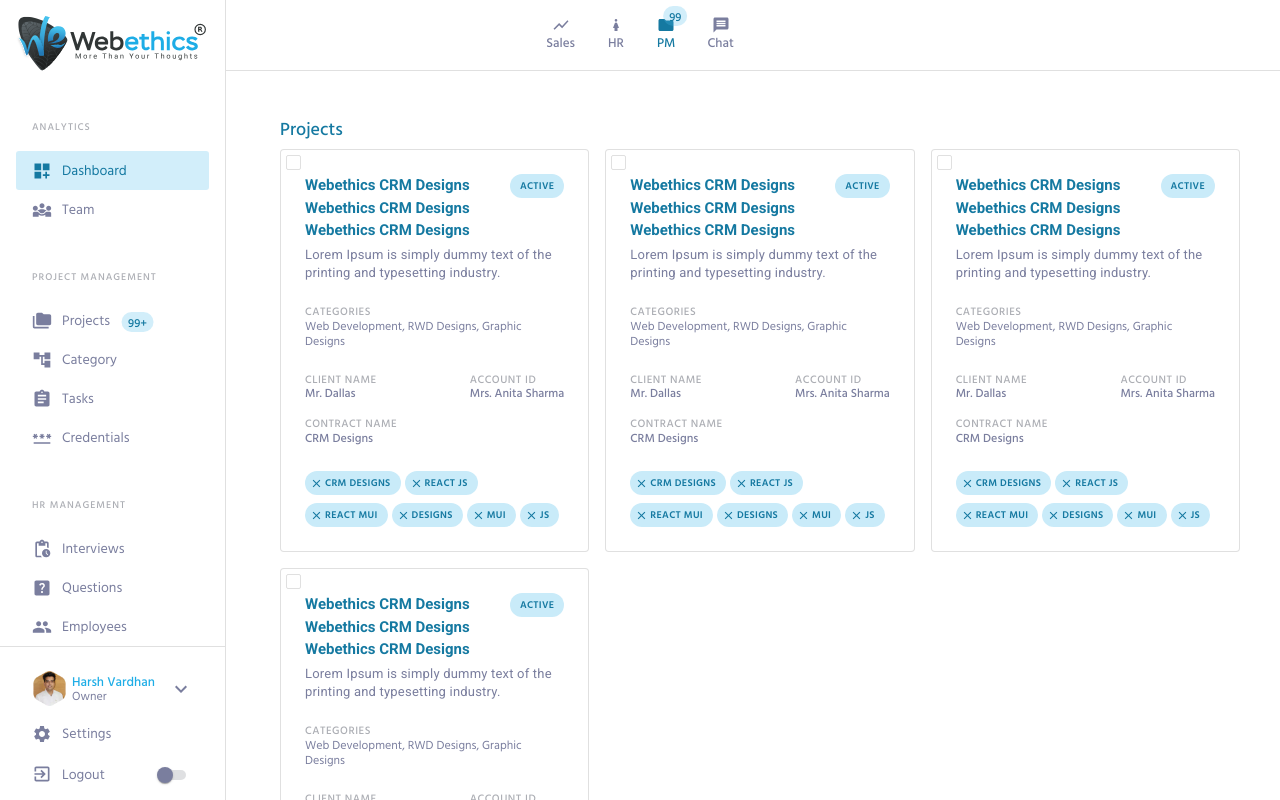
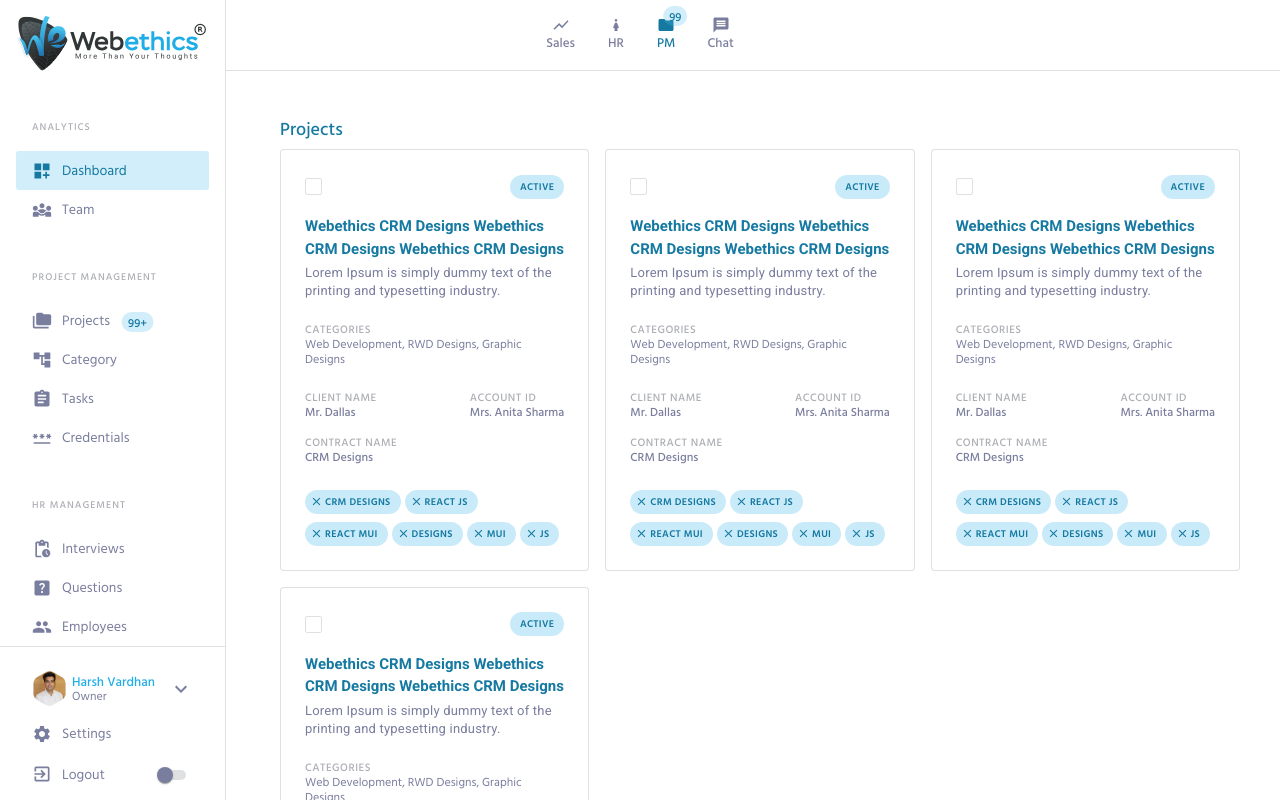
Before and after one commit to webethics/crm, a React (Create React App) app: page /projects in a window 1280 px wide. Shown: the top 800 px of the page. Built offline with nearby package versions, Linux system fonts and the light colour scheme.

Commit message:
update the design of top section in the project listing section.

```diff
--- a/src/components/pm/Projects.jsx
+++ b/src/components/pm/Projects.jsx
@@ -15,6 +15,7 @@
 import PersonIcon from '@mui/icons-material/Person';
 import { NavLink } from 'react-router-dom';
 import CloseIcon from '@mui/icons-material/Close';
+import useViewport from '../../utils/useViewport';
 
 const actions = [
    { icon: <CreateIcon sx={{ color: 'sidebar.iconText', fontSize: '16px' }} />, name: 'Edit' },
@@ -32,7 +33,6 @@
    color: ${props => props.theme.palette.primary.dark};
    font-size:12px;
    font-weight: 500;
-   margin-left: auto;
    cursor:pointer;
    margin-top: 8px;
    svg {
@@ -54,11 +54,8 @@
 const RedesignCheckbox = styled(Checkbox)`
    padding:0;
    border-radius: 0;
-   position: absolute;
-   top:5px;
-   left:5px;
-   width: 15px;
-   height: 15px;
+   width: 17px;
+   height: 17px;
    overflow: hidden;
    border-radius: 2px;
    border: 1px solid rgba(0,0,0,0.12);
@@ -86,11 +83,12 @@
 background-color: ${props => props.theme.palette.common.white};
    ${props => props.theme.breakpoints.up("lg")} {
       &:hover {
-         border-color: ${props => props.theme.palette.primary.dark};
          .MuiCheckbox-root {
-            border-color: ${props => props.theme.palette.primary.dark};
+            &:not(.Mui-checked) {
+               border-color: ${props => props.theme.palette.sidebar.iconText};
                &:after {
-               background-color: ${props => props.theme.palette.primary.dark};
+                  background-color: ${props => props.theme.palette.sidebar.iconText};
+               }
             }
          }
          .iconWrap {
@@ -108,18 +106,18 @@
    flex-wrap: wrap;
    align-items: center;
    justify-content: flex-end;
-   position: absolute;
-   top: 50px;
-   right: 14px;
+   margin-left: auto;
 `;
 
 const CustomSpeedDial = styled(SpeedDial)`
-   opacity:0;
    border-radius:4px;
-   padding: 5px;
    transition: opacity 0.25s;
+   padding: 0;
    &:hover {
       color: #2e8b57;
+   }
+   ${props => props.theme.breakpoints.up("lg")} {
+      opacity:0;
    }
   .MuiFab-root {
       box-shadow: none;
@@ -139,7 +137,7 @@
       border-radius: 0;
       min-height:initial;
       background-color:transparent;
-      ${props => props.theme.breakpoints.up("lg")} {
+      ${props => props.theme.breakpoints.up("xs")} {
          display: none;
       }
       &:hover {
@@ -169,12 +167,12 @@
 
 
 const Projects = () => {
+   const { width } = useViewport();
    const [status, setStatus] = useState('');
 
    const handleChange = (event) => {
       setStatus(event.target.value);
    };
-
    return (
       <Container sx={{ maxWidth: { xs: 'initial' }, pt: { xs: '25px', lg: 0 }, px: 0 }}>
          <Typography variant="h1" component="h1" sx={{ color: 'primary.dark', mb: 1, px: 2, fontFamily: "'Hind', sans-serif" }}>Projects</Typography>
@@ -182,34 +180,16 @@
          <Grid container spacing={2} sx={{ px: { xs: 2 } }}>
             <Grid item xs={12} sm={6} md={4} xl={4} xxl={3}>
                <PaperWrap elevation={0} sx={{ p: 3 }}>
-                  <Grid item xs={12} sx={{ display: 'flex', alignItems: { xs: 'center', lg: 'flex-start' }, flexDirection: 'column' }}>
+                  <Grid item xs={12} sx={{ display: 'flex', alignItems: 'flex-start', flexDirection: 'column' }}>
 
-                     <RedesignCheckbox size="small" sx={{ color: 'sidebar.label' }} />
-                     <CustomChip label="Active" sx={{ position: 'absolute', right: '20px', zIndex: 3, cursor: 'pointer', mt: 0 }} />
-                     {/* <Box sx={{ minWidth: 120 }}>
-                        <FormControl fullWidth>
-                           <InputLabel id="demo-simple-select-label">Status</InputLabel>
-                           <Select
-                              labelId="demo-simple-select-label"
-                              id="demo-simple-select"
-                              value={status}
-                              label="Status"
-                              onChange={handleChange}
-                              sx={{
-                                 backgroundColor: 'primary.light',
-                              }}
-                           >
-                              <MenuItem value={10}>Open</MenuItem>
-                              <MenuItem value={20}>Close</MenuItem>
-                              <MenuItem value={30}>Hold</MenuItem>
-                           </Select>
-                        </FormControl>
-                     </Box> */}
+                     <Box component="div" sx={{ display: 'flex', flexWrap: 'wrap', flexDirection: 'row', alignItems: 'center', width: '100%', pb: 2 }}>
+                        <RedesignCheckbox size="small" sx={{ color: 'sidebar.label', display: 'inline-flex' }} />
+
                         <IconWrap className='iconWrap'>
                            <CustomSpeedDial
                               ariaLabel="SpeedDial basic example"
                               icon={<MoreVertIcon fontSize="small" sx={{ color: 'sidebar.iconText' }} />}
-                           direction="down"
+                              direction='left'
                               open={true}
                            >
                               {actions.map((action) => (
@@ -222,9 +202,10 @@
                               ))}
                            </CustomSpeedDial>
                         </IconWrap>
-
+                        <CustomChip label="Active" sx={{ cursor: 'pointer', mt: 0, mr: 0 }} />
+                     </Box>
                      <Box component="div" sx={{ boxSizing: 'border-box', width: { xl: '100%' }, pb: 3, position: 'relative', }}>
-                        <NavLink className="projectTitle"><Typography component="div" sx={{ fontWeight: '600', color: 'primary.dark', fontFamily: "'Roboto',sans-serif", fontSize: '15px', pr: '60px' }}>Webethics CRM Designs Webethics CRM Designs Webethics CRM Designs</Typography></NavLink>
+                        <NavLink className="projectTitle"><Typography component="div" sx={{ fontWeight: '600', color: 'primary.dark', fontFamily: "'Roboto',sans-serif", fontSize: '15px' }}>Webethics CRM Designs Webethics CRM Designs Webethics CRM Designs</Typography></NavLink>
                         <Typography component="div" sx={{ color: 'sidebar.iconText', lineHeight: 1.4, fontSize: '13px', mt: 0.5, fontFamily: "'Roboto',sans-serif", letterSpacing: '0.2px' }}>Lorem Ipsum is simply dummy text of the printing and typesetting industry.</Typography>
                      </Box>
 
@@ -260,34 +241,16 @@
             </Grid>
             <Grid item xs={12} sm={6} md={4} xl={4} xxl={3}>
                <PaperWrap elevation={0} sx={{ p: 3 }}>
-                  <Grid item xs={12} sx={{ display: 'flex', alignItems: { xs: 'center', lg: 'flex-start' }, flexDirection: 'column' }}>
+                  <Grid item xs={12} sx={{ display: 'flex', alignItems: 'flex-start', flexDirection: 'column' }}>
 
-                     <RedesignCheckbox size="small" sx={{ color: 'sidebar.label' }} />
-                     <CustomChip label="Active" sx={{ position: 'absolute', right: '20px', zIndex: 3, cursor: 'pointer', mt: 0 }} />
-                     {/* <Box sx={{ minWidth: 120 }}>
-                        <FormControl fullWidth>
-                           <InputLabel id="demo-simple-select-label">Status</InputLabel>
-                           <Select
-                              labelId="demo-simple-select-label"
-                              id="demo-simple-select"
-                              value={status}
-                              label="Status"
-                              onChange={handleChange}
-                              sx={{
-                                 backgroundColor: 'primary.light',
-                              }}
-                           >
-                              <MenuItem value={10}>Open</MenuItem>
-                              <MenuItem value={20}>Close</MenuItem>
-                              <MenuItem value={30}>Hold</MenuItem>
-                           </Select>
-                        </FormControl>
-                     </Box> */}
+                     <Box component="div" sx={{ display: 'flex', flexWrap: 'wrap', flexDirection: 'row', alignItems: 'center', width: '100%', pb: 2 }}>
+                        <RedesignCheckbox size="small" sx={{ color: 'sidebar.label', display: 'inline-flex' }} />
+
                         <IconWrap className='iconWrap'>
                            <CustomSpeedDial
                               ariaLabel="SpeedDial basic example"
                               icon={<MoreVertIcon fontSize="small" sx={{ color: 'sidebar.iconText' }} />}
-                           direction="down"
+                              direction='left'
                               open={true}
                            >
                               {actions.map((action) => (
@@ -300,9 +263,10 @@
                               ))}
                            </CustomSpeedDial>
                         </IconWrap>
-
+                        <CustomChip label="Active" sx={{ cursor: 'pointer', mt: 0, mr: 0 }} />
+                     </Box>
                      <Box component="div" sx={{ boxSizing: 'border-box', width: { xl: '100%' }, pb: 3, position: 'relative', }}>
-                        <NavLink className="projectTitle"><Typography component="div" sx={{ fontWeight: '600', color: 'primary.dark', fontFamily: "'Roboto',sans-serif", fontSize: '15px', pr: '60px' }}>Webethics CRM Designs Webethics CRM Designs Webethics CRM Designs</Typography></NavLink>
+                        <NavLink className="projectTitle"><Typography component="div" sx={{ fontWeight: '600', color: 'primary.dark', fontFamily: "'Roboto',sans-serif", fontSize: '15px' }}>Webethics CRM Designs Webethics CRM Designs Webethics CRM Designs</Typography></NavLink>
                         <Typography component="div" sx={{ color: 'sidebar.iconText', lineHeight: 1.4, fontSize: '13px', mt: 0.5, fontFamily: "'Roboto',sans-serif", letterSpacing: '0.2px' }}>Lorem Ipsum is simply dummy text of the printing and typesetting industry.</Typography>
                      </Box>
 
@@ -338,34 +302,16 @@
             </Grid>
             <Grid item xs={12} sm={6} md={4} xl={4} xxl={3}>
                <PaperWrap elevation={0} sx={{ p: 3 }}>
-                  <Grid item xs={12} sx={{ display: 'flex', alignItems: { xs: 'center', lg: 'flex-start' }, flexDirection: 'column' }}>
+                  <Grid item xs={12} sx={{ display: 'flex', alignItems: 'flex-start', flexDirection: 'column' }}>
 
-                     <RedesignCheckbox size="small" sx={{ color: 'sidebar.label' }} />
-                     <CustomChip label="Active" sx={{ position: 'absolute', right: '20px', zIndex: 3, cursor: 'pointer', mt: 0 }} />
-                     {/* <Box sx={{ minWidth: 120 }}>
-                        <FormControl fullWidth>
-                           <InputLabel id="demo-simple-select-label">Status</InputLabel>
-                           <Select
-                              labelId="demo-simple-select-label"
-                              id="demo-simple-select"
-                              value={status}
-                              label="Status"
-                              onChange={handleChange}
-                              sx={{
-                                 backgroundColor: 'primary.light',
-                              }}
-                           >
-                              <MenuItem value={10}>Open</MenuItem>
-                              <MenuItem value={20}>Close</MenuItem>
-                              <MenuItem value={30}>Hold</MenuItem>
-                           </Select>
-                        </FormControl>
-                     </Box> */}
+                     <Box component="div" sx={{ display: 'flex', flexWrap: 'wrap', flexDirection: 'row', alignItems: 'center', width: '100%', pb: 2 }}>
+                        <RedesignCheckbox size="small" sx={{ color: 'sidebar.label', display: 'inline-flex' }} />
+
                         <IconWrap className='iconWrap'>
                            <CustomSpeedDial
                               ariaLabel="SpeedDial basic example"
                               icon={<MoreVertIcon fontSize="small" sx={{ color: 'sidebar.iconText' }} />}
-                           direction="down"
+                              direction='left'
                               open={true}
                            >
                               {actions.map((action) => (
@@ -378,9 +324,10 @@
                               ))}
                            </CustomSpeedDial>
                         </IconWrap>
-
+                        <CustomChip label="Active" sx={{ cursor: 'pointer', mt: 0, mr: 0 }} />
+                     </Box>
                      <Box component="div" sx={{ boxSizing: 'border-box', width: { xl: '100%' }, pb: 3, position: 'relative', }}>
-                        <NavLink className="projectTitle"><Typography component="div" sx={{ fontWeight: '600', color: 'primary.dark', fontFamily: "'Roboto',sans-serif", fontSize: '15px', pr: '60px' }}>Webethics CRM Designs Webethics CRM Designs Webethics CRM Designs</Typography></NavLink>
+                        <NavLink className="projectTitle"><Typography component="div" sx={{ fontWeight: '600', color: 'primary.dark', fontFamily: "'Roboto',sans-serif", fontSize: '15px' }}>Webethics CRM Designs Webethics CRM Designs Webethics CRM Designs</Typography></NavLink>
                         <Typography component="div" sx={{ color: 'sidebar.iconText', lineHeight: 1.4, fontSize: '13px', mt: 0.5, fontFamily: "'Roboto',sans-serif", letterSpacing: '0.2px' }}>Lorem Ipsum is simply dummy text of the printing and typesetting industry.</Typography>
                      </Box>
 
@@ -416,34 +363,16 @@
             </Grid>
             <Grid item xs={12} sm={6} md={4} xl={4} xxl={3}>
                <PaperWrap elevation={0} sx={{ p: 3 }}>
-                  <Grid item xs={12} sx={{ display: 'flex', alignItems: { xs: 'center', lg: 'flex-start' }, flexDirection: 'column' }}>
+                  <Grid item xs={12} sx={{ display: 'flex', alignItems: 'flex-start', flexDirection: 'column' }}>
 
-                     <RedesignCheckbox size="small" sx={{ color: 'sidebar.label' }} />
-                     <CustomChip label="Active" sx={{ position: 'absolute', right: '20px', zIndex: 3, cursor: 'pointer', mt: 0 }} />
-                     {/* <Box sx={{ minWidth: 120 }}>
-                        <FormControl fullWidth>
-                           <InputLabel id="demo-simple-select-label">Status</InputLabel>
-                           <Select
-                              labelId="demo-simple-select-label"
-                              id="demo-simple-select"
-                              value={status}
-                              label="Status"
-                              onChange={handleChange}
-                              sx={{
-                                 backgroundColor: 'primary.light',
-                              }}
-                           >
-                              <MenuItem value={10}>Open</MenuItem>
-                              <MenuItem value={20}>Close</MenuItem>
-                              <MenuItem value={30}>Hold</MenuItem>
-                           </Select>
-                        </FormControl>
-                     </Box> */}
+                     <Box component="div" sx={{ display: 'flex', flexWrap: 'wrap', flexDirection: 'row', alignItems: 'center', width: '100%', pb: 2 }}>
+                        <RedesignCheckbox size="small" sx={{ color: 'sidebar.label', display: 'inline-flex' }} />
+
                         <IconWrap className='iconWrap'>
                            <CustomSpeedDial
                               ariaLabel="SpeedDial basic example"
                               icon={<MoreVertIcon fontSize="small" sx={{ color: 'sidebar.iconText' }} />}
-                           direction="down"
+                              direction='left'
                               open={true}
                            >
                               {actions.map((action) => (
@@ -456,9 +385,10 @@
                               ))}
                            </CustomSpeedDial>
                         </IconWrap>
-
+                        <CustomChip label="Active" sx={{ cursor: 'pointer', mt: 0, mr: 0 }} />
+                     </Box>
                      <Box component="div" sx={{ boxSizing: 'border-box', width: { xl: '100%' }, pb: 3, position: 'relative', }}>
-                        <NavLink className="projectTitle"><Typography component="div" sx={{ fontWeight: '600', color: 'primary.dark', fontFamily: "'Roboto',sans-serif", fontSize: '15px', pr: '60px' }}>Webethics CRM Designs Webethics CRM Designs Webethics CRM Designs</Typography></NavLink>
+                        <NavLink className="projectTitle"><Typography component="div" sx={{ fontWeight: '600', color: 'primary.dark', fontFamily: "'Roboto',sans-serif", fontSize: '15px' }}>Webethics CRM Designs Webethics CRM Designs Webethics CRM Designs</Typography></NavLink>
                         <Typography component="div" sx={{ color: 'sidebar.iconText', lineHeight: 1.4, fontSize: '13px', mt: 0.5, fontFamily: "'Roboto',sans-serif", letterSpacing: '0.2px' }}>Lorem Ipsum is simply dummy text of the printing and typesetting industry.</Typography>
                      </Box>
 
@@ -498,3 +428,24 @@
 }
 
 export default Projects;
+
+
+{/* <Box sx={{ minWidth: 120 }}>
+   <FormControl fullWidth>
+      <InputLabel id="demo-simple-select-label">Status</InputLabel>
+      <Select
+         labelId="demo-simple-select-label"
+         id="demo-simple-select"
+         value={status}
+         label="Status"
+         onChange={handleChange}
+         sx={{
+            backgroundColor: 'primary.light',
+         }}
+      >
+         <MenuItem value={10}>Open</MenuItem>
+         <MenuItem value={20}>Close</MenuItem>
+         <MenuItem value={30}>Hold</MenuItem>
+      </Select>
+   </FormControl>
+</Box> */}
--- a/src/createTheme.js
+++ b/src/createTheme.js
@@ -4,7 +4,7 @@
       breakpoints: {
          values: {
             xs: 0,
-            sm: 600,
+            sm: 767,
             md: 1024,
             lg: 1200,
             xl: 1440,
```
Lines whose indentation alone changed are shown as unchanged.
